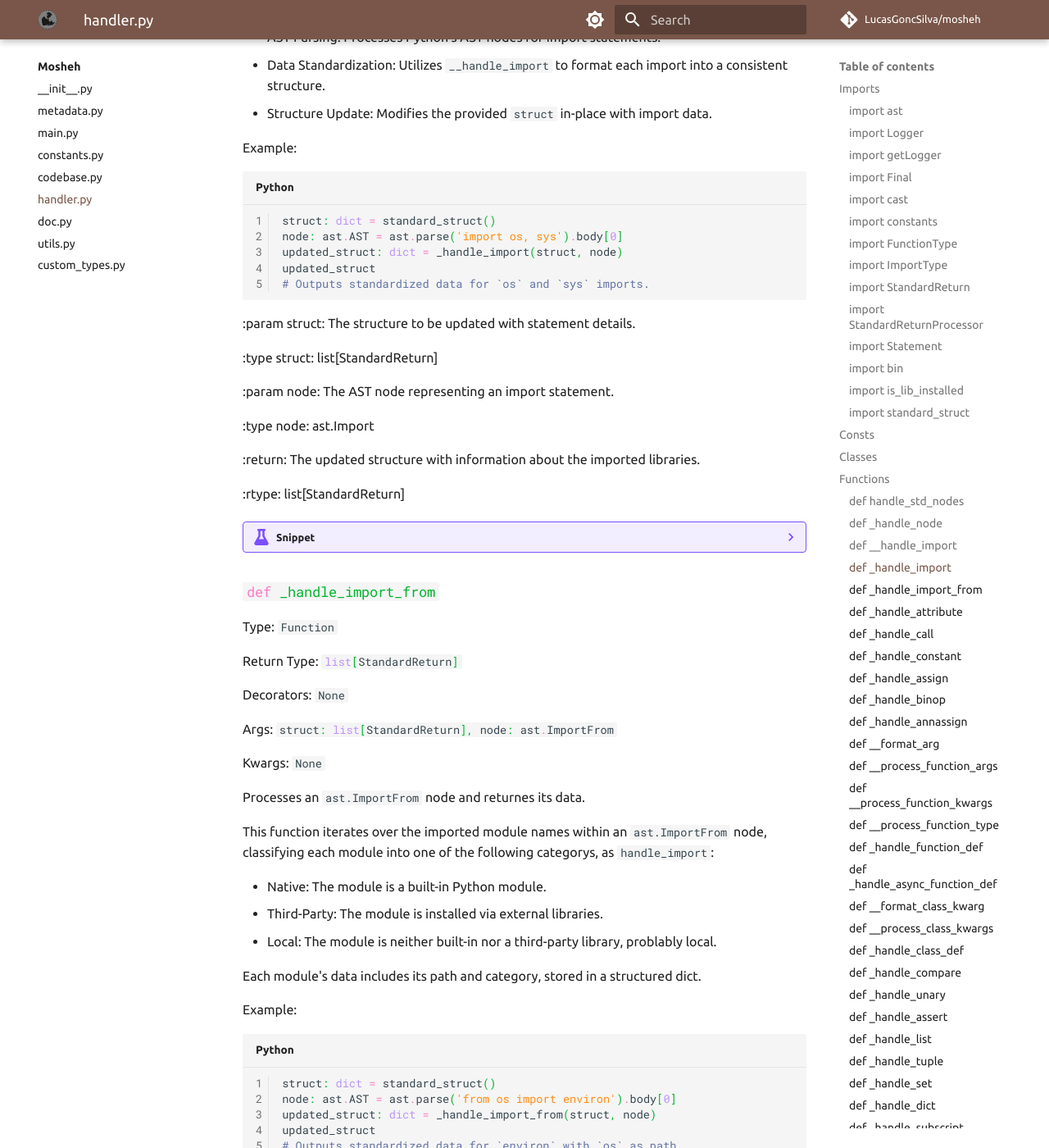
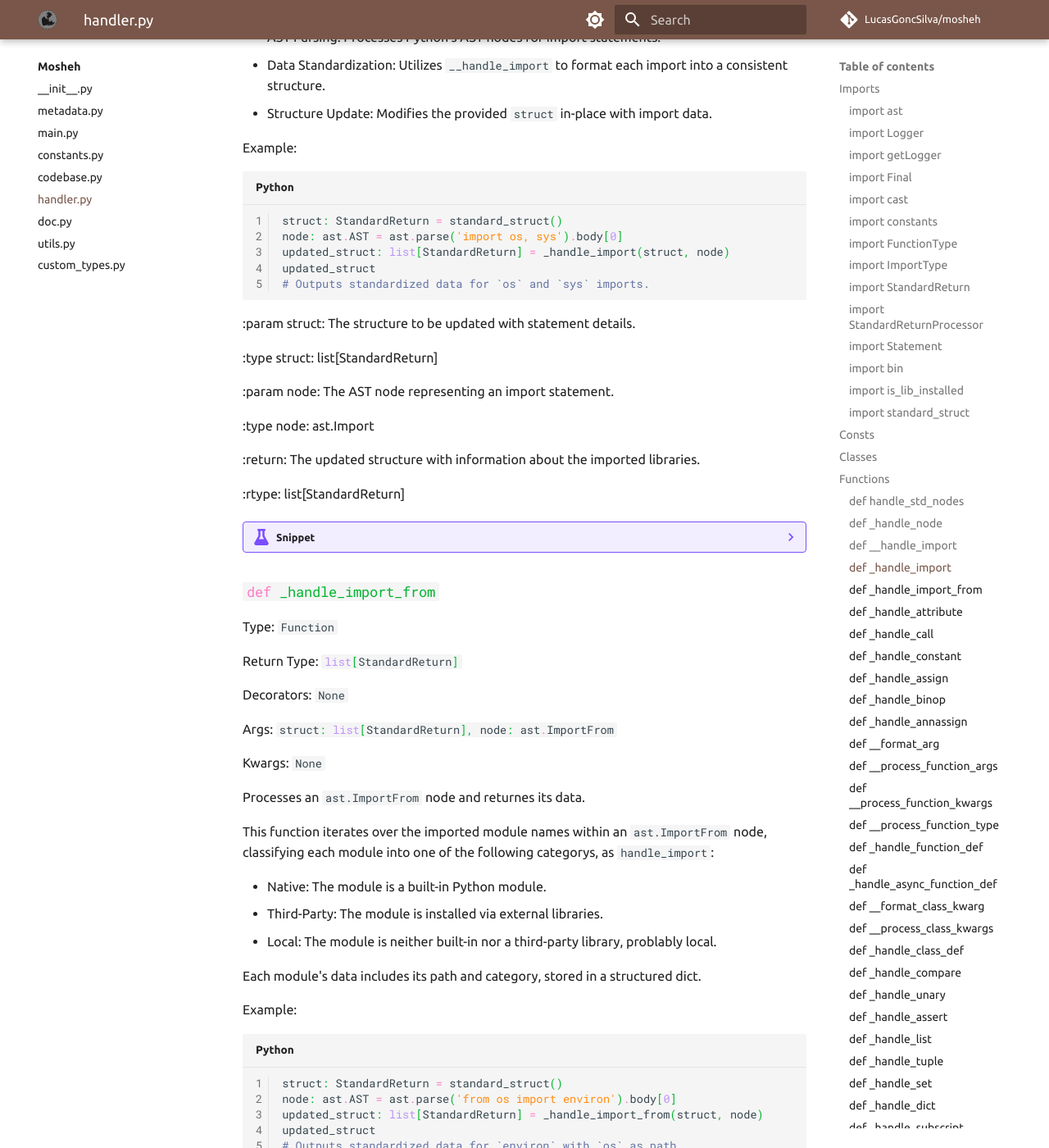
Before and after one commit to LucasGoncSilva/mosheh, an MkDocs documentation site: the page built from documentation/docs/mosheh/handler.py.md, in a window 1280 px wide and 1400 px high, scrolled down 7384 px. Shown: the whole window at 82% size. Built offline with MkDocs 1.6.1 and Material for MkDocs 9.7.7, drawn with Linux system fonts in a browser that asks for light colours; comment, search, counter and statistics services are not loaded; some of the changed text lies outside the part shown.

Commit message:
refactor: Review docstrings of handlers/python.py

````diff
--- a/documentation/docs/mosheh/handler.py.md
+++ b/documentation/docs/mosheh/handler.py.md
@@ -630,9 +630,9 @@ Key concepts:
 Example:
 
 ```python
-struct: dict = standard_struct()
+struct: StandardReturn = standard_struct()
 node: ast.AST = ast.parse('import os, sys').body[0]
-updated_struct: dict = _handle_import(struct, node)
+updated_struct: list[StandardReturn] = _handle_import(struct, node)
 updated_struct
 # Outputs standardized data for `os` and `sys` imports.
 ```
@@ -669,9 +669,9 @@ updated_struct
 
         Example:
         ```python
-        struct: dict = standard_struct()
+        struct: StandardReturn = standard_struct()
         node: ast.AST = ast.parse('import os, sys').body[0]
-        updated_struct: dict = _handle_import(struct, node)
+        updated_struct: list[StandardReturn] = _handle_import(struct, node)
         updated_struct
         # Outputs standardized data for `os` and `sys` imports.
         ```
@@ -715,9 +715,9 @@ Each module's data includes its path and category, stored in a structured dict.
 Example:
 
 ```python
-struct: dict = standard_struct()
+struct: StandardReturn = standard_struct()
 node: ast.AST = ast.parse('from os import environ').body[0]
-updated_struct: dict = _handle_import_from(struct, node)
+updated_struct: list[StandardReturn] = _handle_import_from(struct, node)
 updated_struct
 # Outputs standardized data for `environ` with `os` as path.
 ```
@@ -752,9 +752,9 @@ updated_struct
 
         Example:
         ```python
-        struct: dict = standard_struct()
+        struct: StandardReturn = standard_struct()
         node: ast.AST = ast.parse('from os import environ').body[0]
-        updated_struct: dict = _handle_import_from(struct, node)
+        updated_struct: list[StandardReturn] = _handle_import_from(struct, node)
         updated_struct
         # Outputs standardized data for `environ` with `os` as path.
         ```
@@ -940,9 +940,9 @@ Key elements of the returned data:
 Example:
 
 ```python
-struct: dict = standard_struct()
+struct: StandardReturn = standard_struct()
 node: ast.AST = ast.parse('num = 33').body[0]
-updated_struct: dict = _handle_assign(struct, node)
+updated_struct: list[StandardReturn] = _handle_assign(struct, node)
 updated_struct
 # Outputs standardized data for `num` definition.
 ```
@@ -975,9 +975,9 @@ updated_struct
 
         Example:
         ```python
-        struct: dict = standard_struct()
+        struct: StandardReturn = standard_struct()
         node: ast.AST = ast.parse('num = 33').body[0]
-        updated_struct: dict = _handle_assign(struct, node)
+        updated_struct: list[StandardReturn] = _handle_assign(struct, node)
         updated_struct
         # Outputs standardized data for `num` definition.
         ```
@@ -1070,9 +1070,9 @@ Key elements of the returned data:
 Example:
 
 ```python
-struct: dict = standard_struct()
+struct: StandardReturn = standard_struct()
 node: ast.AST = ast.parse('num: int = 33').body[0]
-updated_struct: dict = _handle_anassign(struct, node)
+updated_struct: list[StandardReturn] = _handle_anassign(struct, node)
 updated_struct
 # Outputs standardized data for `num` definition with `int` annotation.
 ```
@@ -1107,9 +1107,9 @@ updated_struct
 
         Example:
         ```python
-        struct: dict = standard_struct()
+        struct: StandardReturn = standard_struct()
         node: ast.AST = ast.parse('num: int = 33').body[0]
-        updated_struct: dict = _handle_anassign(struct, node)
+        updated_struct: list[StandardReturn] = _handle_anassign(struct, node)
         updated_struct
         # Outputs standardized data for `num` definition with `int` annotation.
         ```
@@ -1498,10 +1498,10 @@ Example:
 ```python
 from typing import Any
 
-struct: dict = standard_struct()
+struct: StandardReturn = standard_struct()
 node: ast.AST = ast.parse('def foo(*args: Any):
 pass').body[0]
-updated_struct: dict = _handle_function_def(struct, node)
+updated_struct: list[StandardReturn] = _handle_function_def(struct, node)
 updated_struct
 # Outputs standardized data for `foo` definition.
 ```
@@ -1540,10 +1540,10 @@ updated_struct
         ```python
         from typing import Any
 
-        struct: dict = standard_struct()
+        struct: StandardReturn = standard_struct()
         node: ast.AST = ast.parse('def foo(*args: Any):
         pass').body[0]
-        updated_struct: dict = _handle_function_def(struct, node)
+        updated_struct: list[StandardReturn] = _handle_function_def(struct, node)
         updated_struct
         # Outputs standardized data for `foo` definition.
         ```
@@ -1597,10 +1597,10 @@ Example:
 ```python
 from typing import Any
 
-struct: dict = standard_struct()
+struct: StandardReturn = standard_struct()
 node: ast.AST = ast.parse('async def foo(*args: Any):
 pass').body[0]
-updated_struct: dict = _handle_assign(struct, node)
+updated_struct: list[StandardReturn] = _handle_assign(struct, node)
 updated_struct
 # Outputs standardized data for async `foo` definition.
 ```
@@ -1633,10 +1633,10 @@ updated_struct
         ```python
         from typing import Any
 
-        struct: dict = standard_struct()
+        struct: StandardReturn = standard_struct()
         node: ast.AST = ast.parse('async def foo(*args: Any):
         pass').body[0]
-        updated_struct: dict = _handle_assign(struct, node)
+        updated_struct: list[StandardReturn] = _handle_assign(struct, node)
         updated_struct
         # Outputs standardized data for async `foo` definition.
         ```
@@ -1856,10 +1856,10 @@ Key elements of the returned data:
 Example:
 
 ```python
-struct: dict = standard_struct()
+struct: StandardReturn = standard_struct()
 node: ast.AST = ast.parse('class Foo:
 pass').body[0]
-updated_struct: dict = _handle_class_def(struct, node)
+updated_struct: list[StandardReturn] = _handle_class_def(struct, node)
 updated_struct
 # Outputs standardized data for `Foo` definition.
 ```
@@ -1895,10 +1895,10 @@ updated_struct
 
         Example:
         ```python
-        struct: dict = standard_struct()
+        struct: StandardReturn = standard_struct()
         node: ast.AST = ast.parse('class Foo:
         pass').body[0]
-        updated_struct: dict = _handle_class_def(struct, node)
+        updated_struct: list[StandardReturn] = _handle_class_def(struct, node)
         updated_struct
         # Outputs standardized data for `Foo` definition.
         ```
````
Also changed, not shown: 3 other files.
